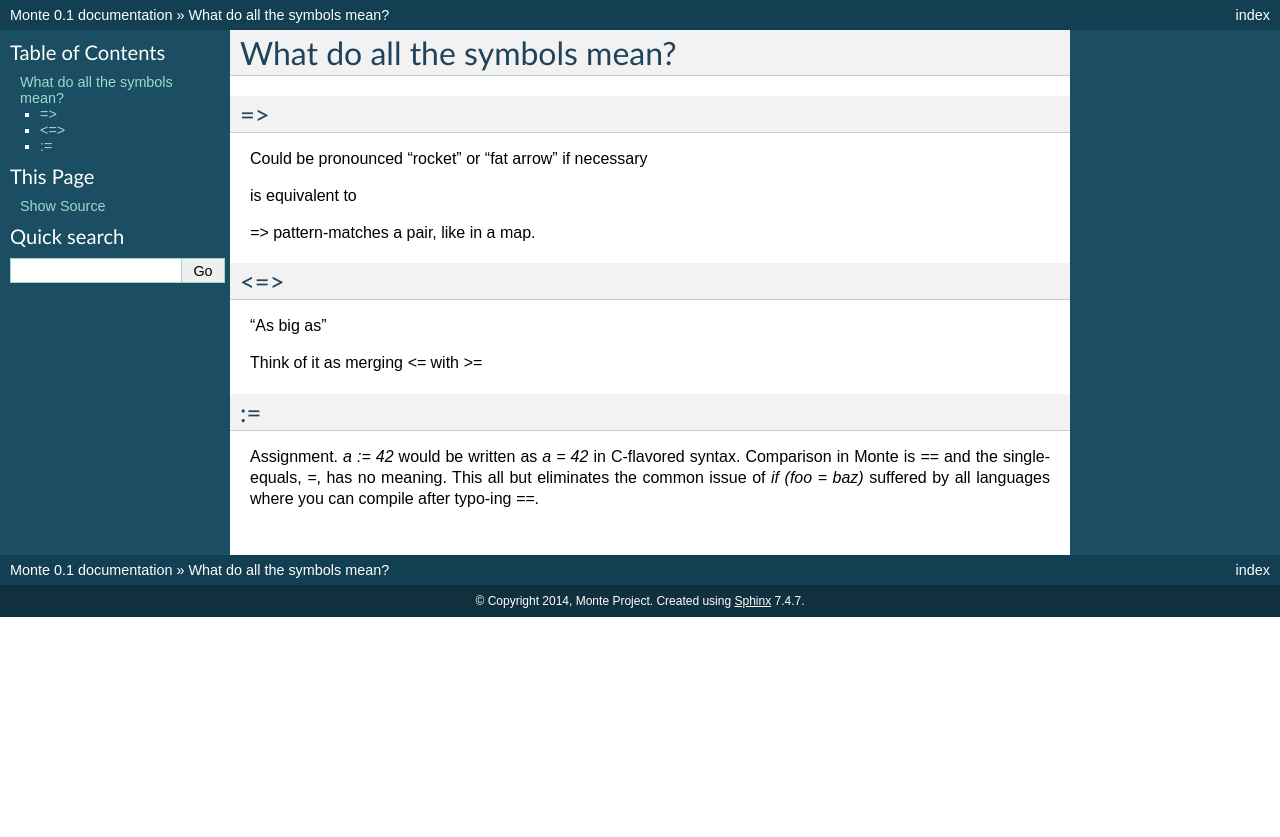
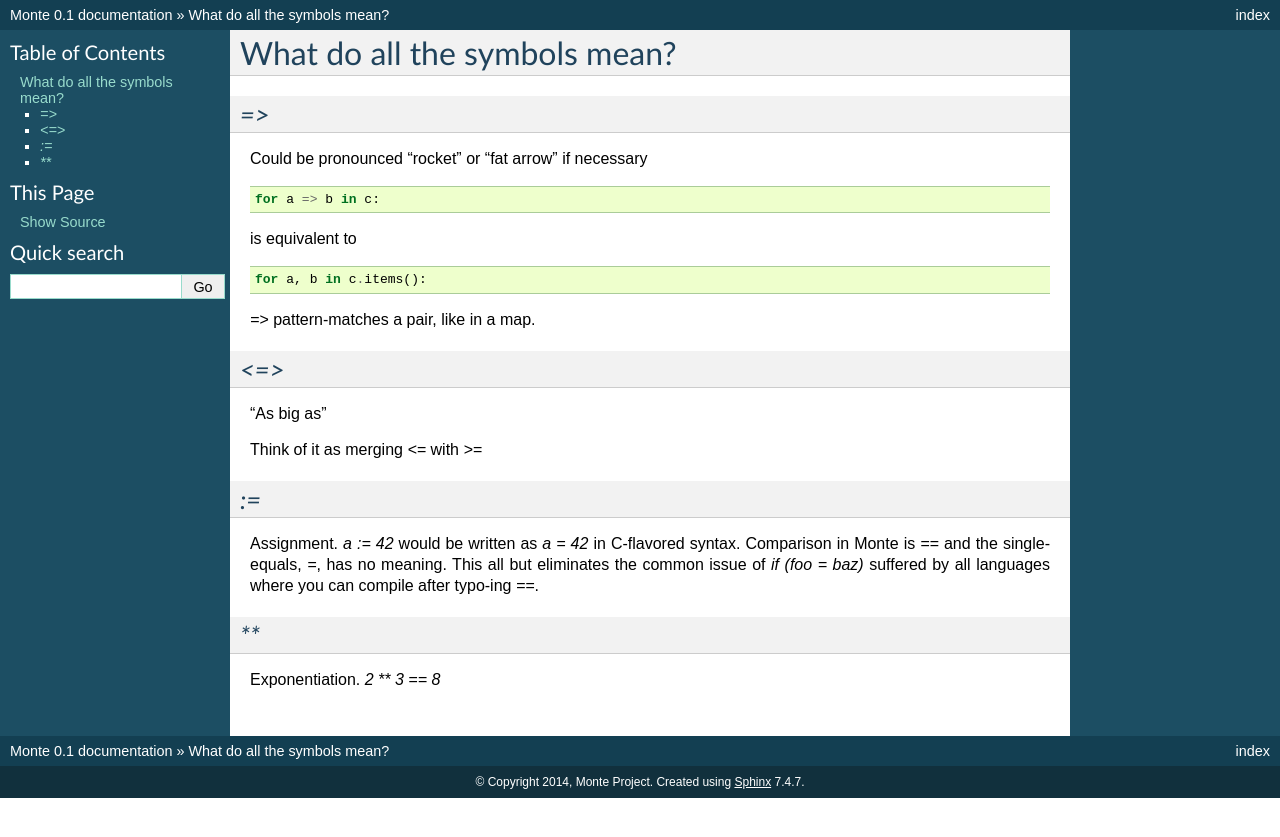
Before and after one commit to monte-language/monte, a Sphinx documentation site: the page built from docs/source/symbols.rst, in a window 1280 px wide. Shown: the top 837 px of the page. Built offline with Sphinx 7.4.7, drawn with Linux system fonts in a browser that asks for light colours.

Commit message:
reformat symbols and add **

```diff
--- a/docs/source/symbols.rst
+++ b/docs/source/symbols.rst
@@ -1,32 +1,39 @@
 What do all the symbols mean?
 =============================
 
-=>
---
+`=>`
+----
 
 Could be pronounced "rocket" or "fat arrow" if necessary
 
 .. code-block:: monte
+
     for a => b in c:
 
 is equivalent to
 
 .. code-block:: python
+
     for a, b in c.items():
 
 `=>` pattern-matches a pair, like in a map.
 
-<=>
----
+`<=>`
+-----
 
 "As big as"
 
 Think of it as merging `<=` with `>=`
 
-:=
---
+`:=`
+----
 
 Assignment. `a := 42` would be written as `a = 42` in C-flavored syntax.
 Comparison in Monte is `==` and the single-equals, `=`, has no meaning. This
 all but eliminates the common issue of `if (foo = baz)` suffered by all
 languages where you can compile after typo-ing `==`.
+
+`**`
+----
+
+Exponentiation. `2 ** 3 == 8`
```
